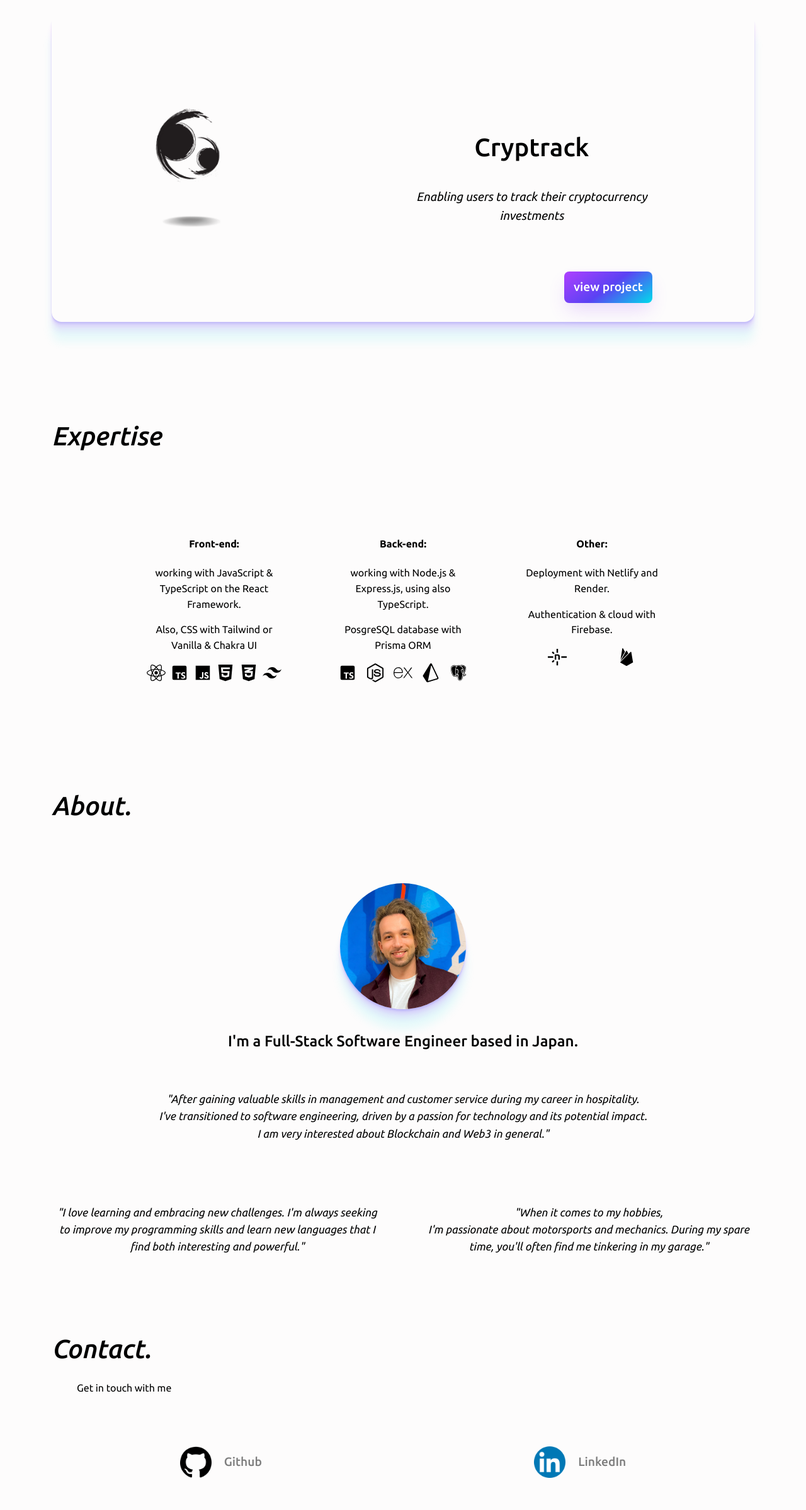
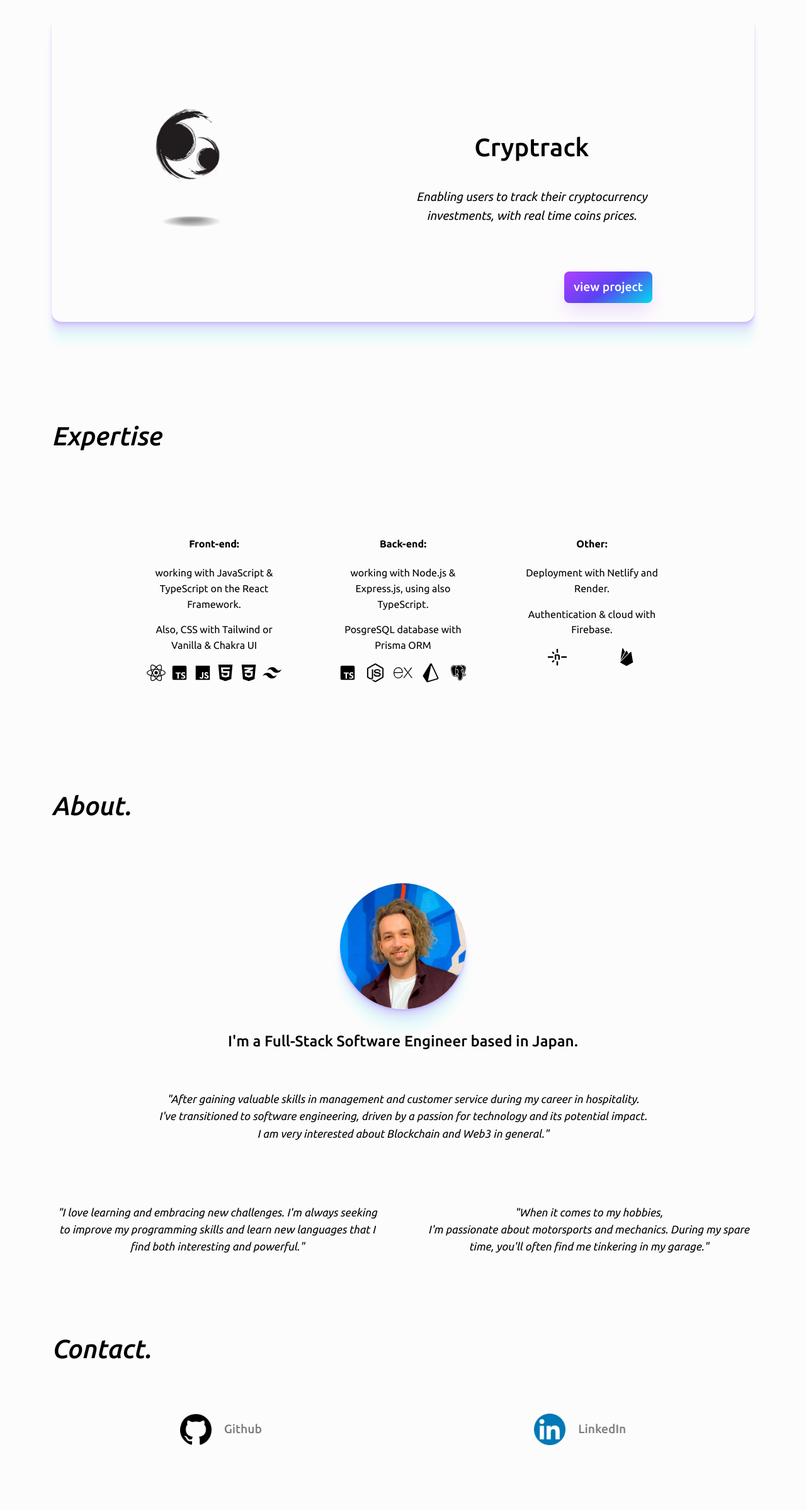
Before and after one commit to mylordkaz/portfolio, a React (Vite) app: page / in a window 1280 px wide. Shown: the part 1465-3862 px from the top of the page at 63% size. Built offline with nearby package versions, Linux system fonts and the light colour scheme; a web font is replaced by a local one.

Commit message:
adjust description

```diff
--- a/src/components/ContactSection.tsx
+++ b/src/components/ContactSection.tsx
@@ -7,7 +7,7 @@ export default function Contact() {
       <div className="contact">
         <div className="contact-title">
           <h1>Contact.</h1>
-          <p>Get in touch with me </p>
+          {/* <p>Get in touch with me </p> */}
           <div className="contact-link">
             <a href="https://github.com/mylordkaz" target="_blank">
               <img className="github-icon" src={github} alt="" />
--- a/src/components/ProjectSection.tsx
+++ b/src/components/ProjectSection.tsx
@@ -34,7 +34,10 @@ export default function ProjectSection() {
           <div className="project-text">
             <h2>Cryptrack</h2>
 
-            <p>Enabling users to track their cryptocurrency investments</p>
+            <p>
+              Enabling users to track their cryptocurrency investments, with
+              real time coins prices.
+            </p>
           </div>
         </div>
         <div className="btn-container">
```
